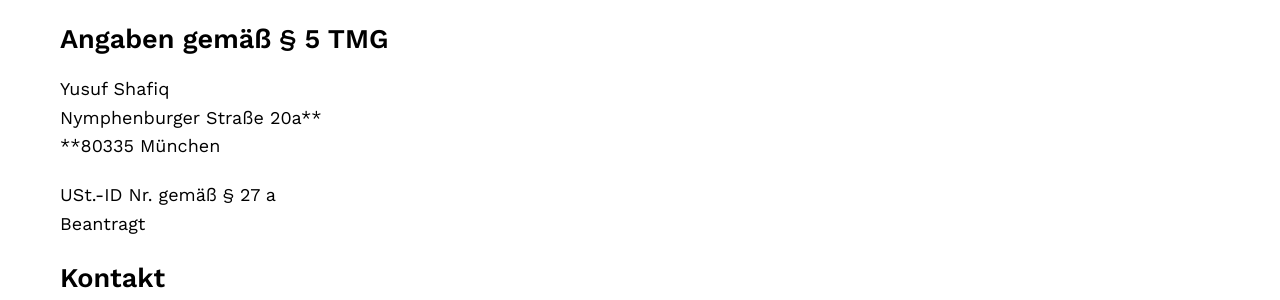
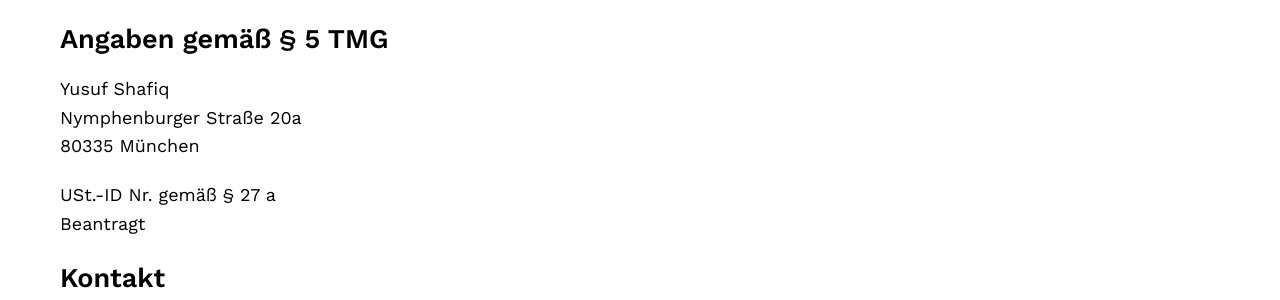
Before and after one commit to yspt-de/www, a Jekyll site: the page built from imprint.markdown, in a window 1280 px wide. Shown: the part 202-502 px from the top of the page. Built offline with Jekyll 4.4.1, drawn with Linux system fonts in a browser that asks for light colours.

```diff
--- a/imprint.markdown
+++ b/imprint.markdown
@@ -10,8 +10,8 @@ permalink: "/impressum/"
 ### Angaben gemäß § 5 TMG
 
 Yusuf Shafiq
-Nymphenburger Straße 20a**
-**80335 München
+Nymphenburger Straße 20a
+80335 München
 
 USt.-ID Nr. gemäß § 27 a
 Beantragt
```
